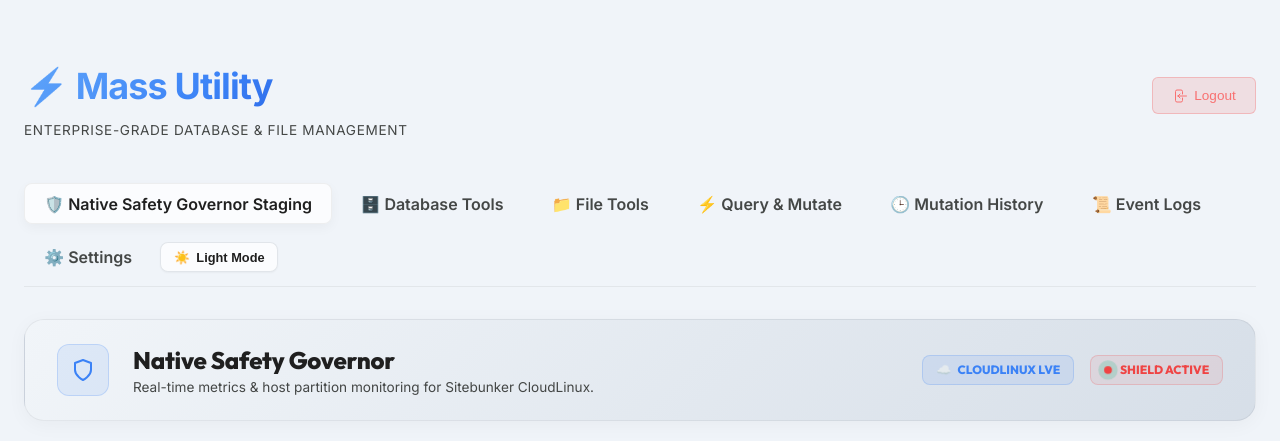
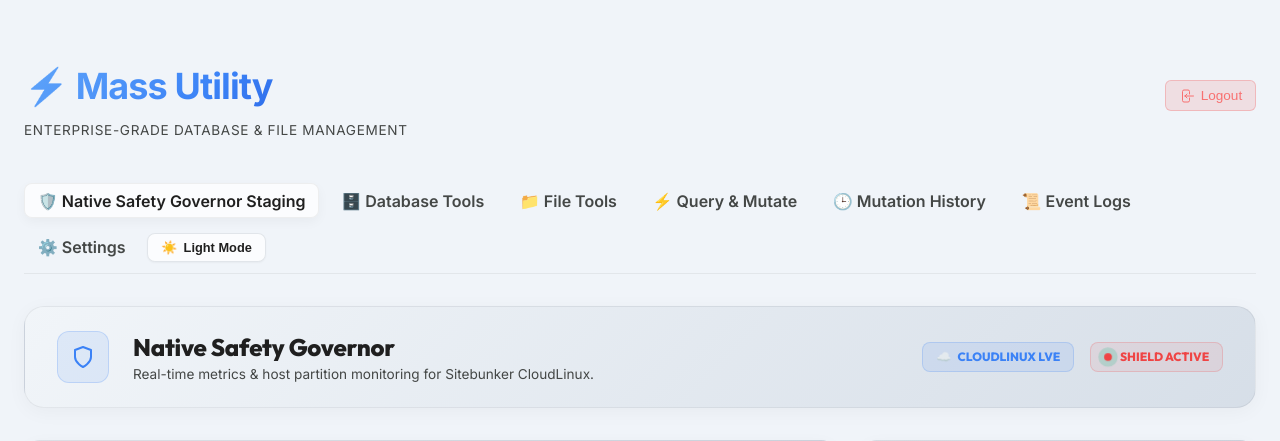
Before and after one commit to calin-m/Mass-Utility, a PHP site: the page made by mass_utility_dashboard/public/index.php in a window 1280 px wide. Shown: the top 441 px of the page. Run offline with PHP 8.4, Linux system fonts and the light colour scheme; the visitor is signed in with stand-in values (Sample User, id 1).

Commit message:
style: Scaling Tab Navigation & Logout Proportions
style: scale header nav tabs and logout button for high-res displays

* Shrink tab navigation labels padding to `0.4rem 0.8rem` to match theme toggle
* Shrink logout button padding to `0.4rem 0.8rem` for cohesive top-bar proportions

---

```diff
--- a/mass_utility_dashboard/views/css/components.css
+++ b/mass_utility_dashboard/views/css/components.css
@@ -117,8 +117,8 @@
             }
 
             .pm-tab-label {
-                padding: 0.6rem 1.2rem;
-                border-radius: 8px;
+                 padding: 0.4rem 0.8rem;
+                 border-radius: 8px;
                 cursor: pointer;
                 font-weight: 600;
                 color: var(--pm-text-secondary);
--- a/mass_utility_dashboard/views/templates/admin/configure.tpl
+++ b/mass_utility_dashboard/views/templates/admin/configure.tpl
@@ -19,7 +19,7 @@
                 <p class="pm-subtitle">Enterprise-grade database &amp; file management</p>
             </div>
             <div>
-                <button id="pm-logout-btn" style="display: flex; align-items: center; gap: 6px; padding: 0.6rem 1.2rem; font-size: 0.85rem; background: rgba(239, 68, 68, 0.12); border: 1px solid rgba(239, 68, 68, 0.25); color: #f87171; border-radius: 6px; cursor: pointer; transition: all 0.2s ease;" onmouseover="this.style.background='rgba(239,68,68,0.22)'; this.style.borderColor='rgba(239,68,68,0.45)'" onmouseout="this.style.background='rgba(239,68,68,0.12)'; this.style.borderColor='rgba(239,68,68,0.25)'">
+                <button id="pm-logout-btn" style="display: flex; align-items: center; gap: 6px; padding: 0.4rem 0.8rem; font-size: 0.85rem; background: rgba(239, 68, 68, 0.12); border: 1px solid rgba(239, 68, 68, 0.25); color: #f87171; border-radius: 6px; cursor: pointer; transition: all 0.2s ease;" onmouseover="this.style.background='rgba(239,68,68,0.22)'; this.style.borderColor='rgba(239,68,68,0.45)'" onmouseout="this.style.background='rgba(239,68,68,0.12)'; this.style.borderColor='rgba(239,68,68,0.25)'">
                     <svg xmlns="http://www.w3.org/2000/svg" fill="none" viewBox="0 0 24 24" stroke-width="1.5" stroke="currentColor" style="width: 16px; height: 16px;">
                         <path stroke-linecap="round" stroke-linejoin="round" d="M15.75 9V5.25A2.25 2.25 0 0013.5 3h-6a2.25 2.25 0 00-2.25 2.25v13.5A2.25 2.25 0 007.5 21h6a2.25 2.25 0 002.25-2.25V15M12 9l-3 3m0 0l3 3m-3-3h12.75" />
                     </svg>
```
Also changed, not shown: mass_utility_dashboard/views/js/mass_utility.bundle.js.
